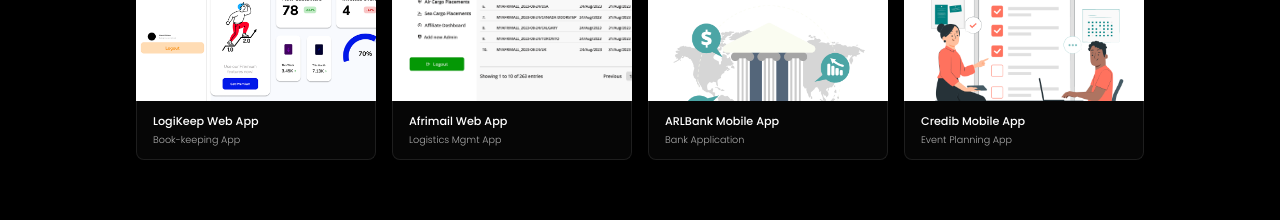
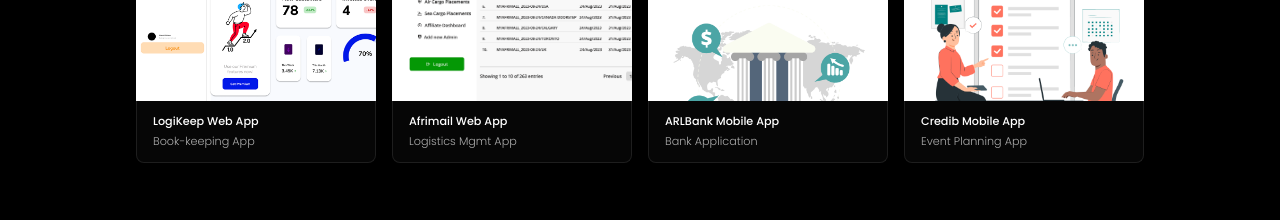
Before and after one commit to PromiseUdo/veraerumaka, a React (Create React App) app: page / in a window 1280 px wide. Shown: the part 1700-1920 px from the top of the page. Built offline with nearby package versions, Linux system fonts and the light colour scheme.

Commit message:
site update

```diff
--- a/src/styles/Works.module.scss
+++ b/src/styles/Works.module.scss
@@ -143,7 +143,7 @@
 }
 .cardText > p {
   font-weight: 300;
-  font-size: 0.6rem;
+  font-size: 0.7rem;
   color: $color-gray-100;
   // margin-bottom: 0.5rem;
 }
```
